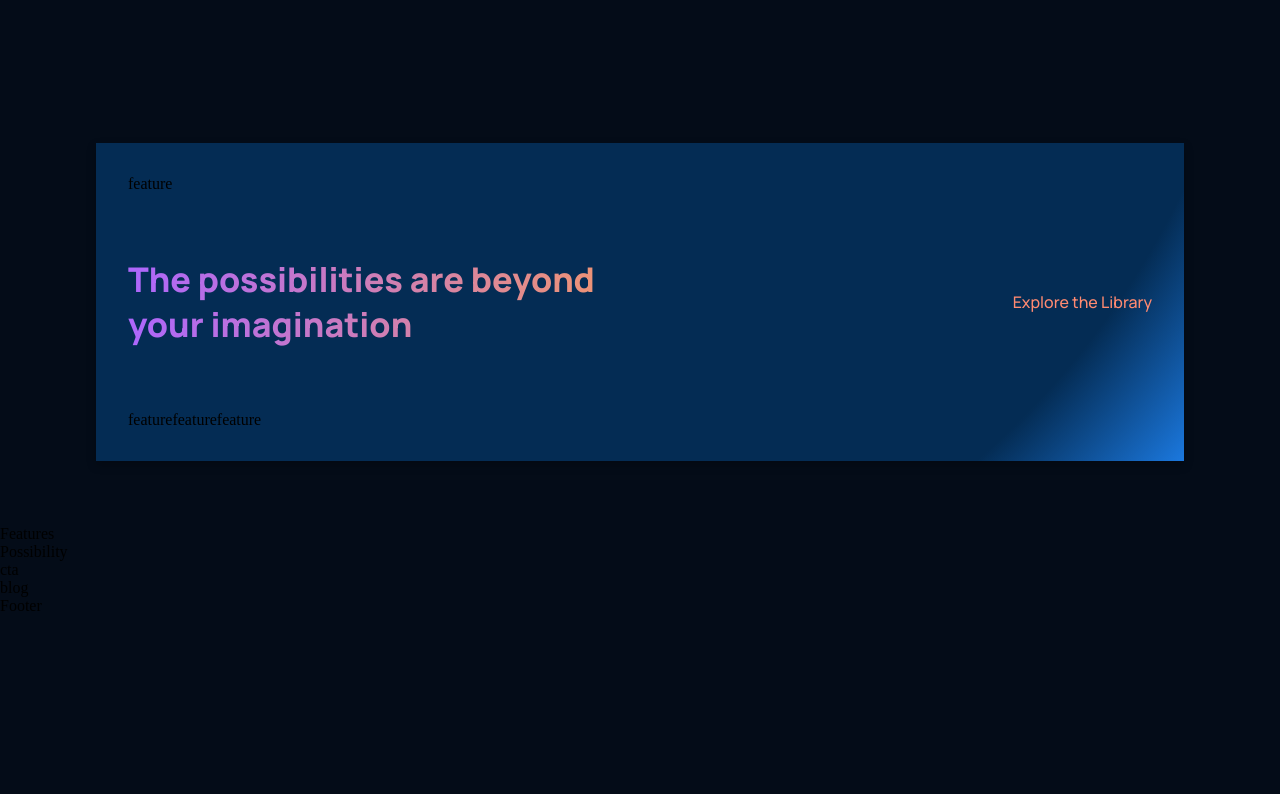
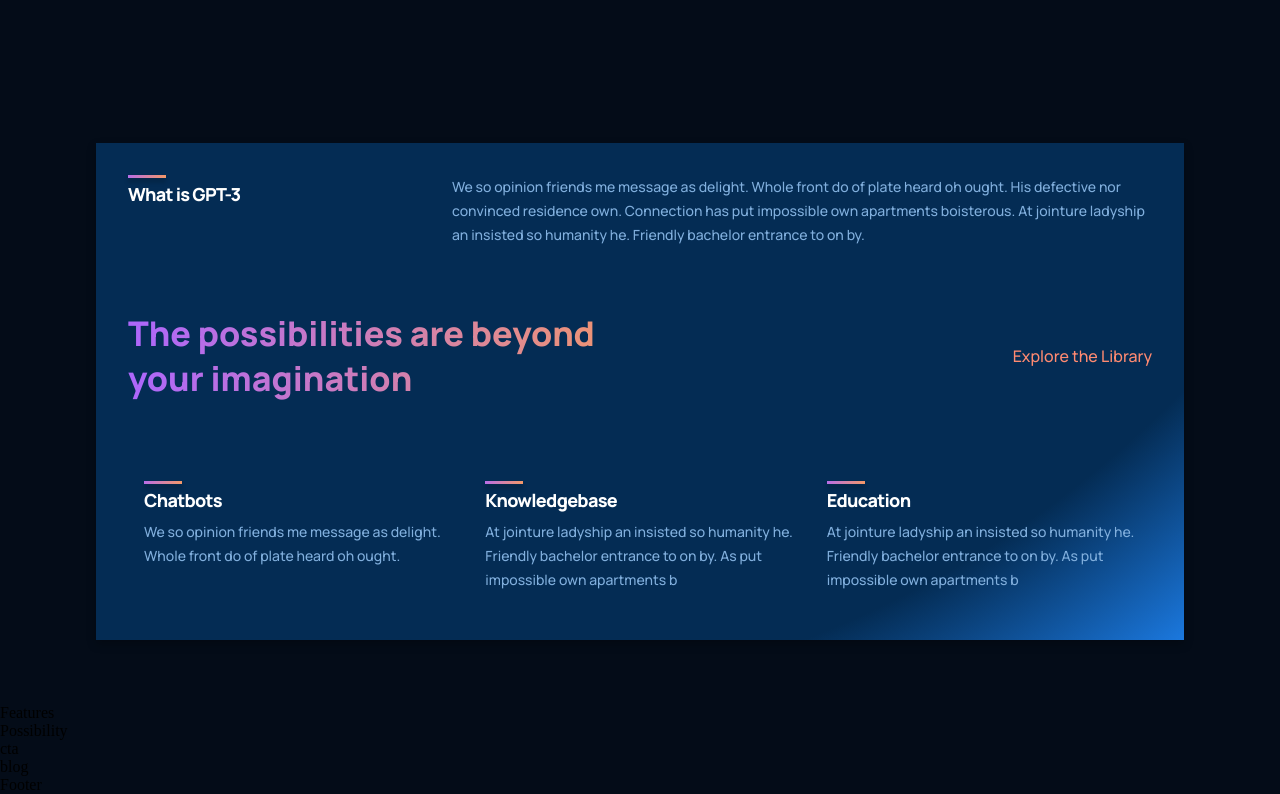
Before and after one commit to Matt-Chisholm/gpt3-mc, a React (Create React App) app: page / in a window 1280 px wide. Shown: the part 949-1743 px from the top of the page. Before the commit the page ends 1564 px from the top, so only its background shows below. Built offline with nearby package versions, Linux system fonts and the light colour scheme.

Commit message:
what and feature complete

```diff
--- a/src/components/feature/feature.css
+++ b/src/components/feature/feature.css
@@ -0,0 +1,62 @@
+.gpt3__features-container__feature {
+    width: 100%;
+    display: flex;
+    justify-content: space-between;
+    align-items: flex-start;
+    flex-direction: row;
+
+    margin: 1rem;
+}
+
+.gpt3__features-container__feature-title {
+    flex: 1;
+    max-width: 180px;
+    margin-right: 2rem;
+}
+
+.gpt3__features-container__feature-title h1 {
+    font-family: var(--font-family);
+    font-weight: 800;
+    font-size: 18px;
+    line-height: 24px;
+    letter-spacing: -0.04em;
+    color: #fff;
+}
+
+.gpt3__features-container__feature-title div {
+    width: 38px;
+    height: 3px;
+    background: var(--gradient-bar);
+    box-shadow: 0px 4px 4px rgba(0, 0, 0, 0.25);
+    margin-bottom: 0.25rem;
+}
+
+.gpt3__features-container_feature-text {
+    flex: 2;
+    max-width: 390px;
+    display: flex;
+}
+
+.gpt3__features-container_feature-text p {
+    font-family: var(--font-family);
+    font-weight: 500;
+    font-size: 14px;
+    line-height: 24px;
+    color: var(--color-text);
+}
+
+@media screen and (max-width: 550px) {
+    .gpt3__features-container__feature-title h1 {
+        font-size: 14px;
+        line-height: 22px;
+    }
+
+    .gpt3__features-container_feature-text p {
+        font-size: 12px;
+        line-height: 20px;
+    }
+
+    .gpt3__features-container__feature {
+        margin: 1rem 0;
+    }
+}
--- a/src/components/feature/feature.js
+++ b/src/components/feature/feature.js
@@ -1,6 +1,16 @@
 import React from "react";
 import "./feature.css";
 
-export default function Feature() {
-  return <div>feature</div>;
-}
+const Feature = ({ title, text }) => (
+  <div className='gpt3__features-container__feature'>
+    <div className='gpt3__features-container__feature-title'>
+      <div />
+      <h1>{title}</h1>
+    </div>
+    <div className='gpt3__features-container_feature-text'>
+      <p>{text}</p>
+    </div>
+  </div>
+);
+
+export default Feature;
```
